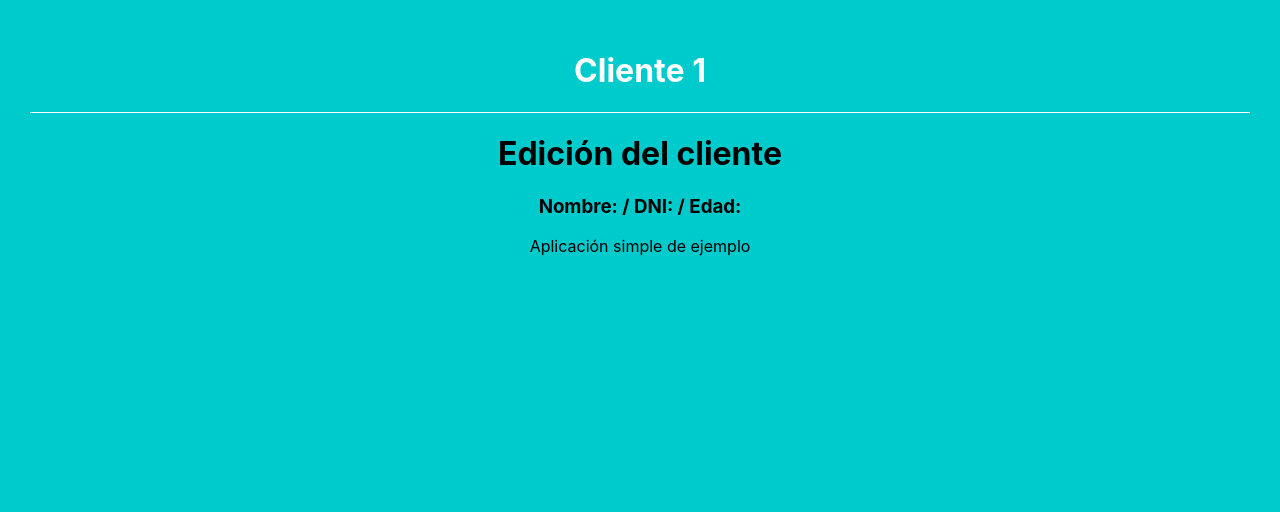
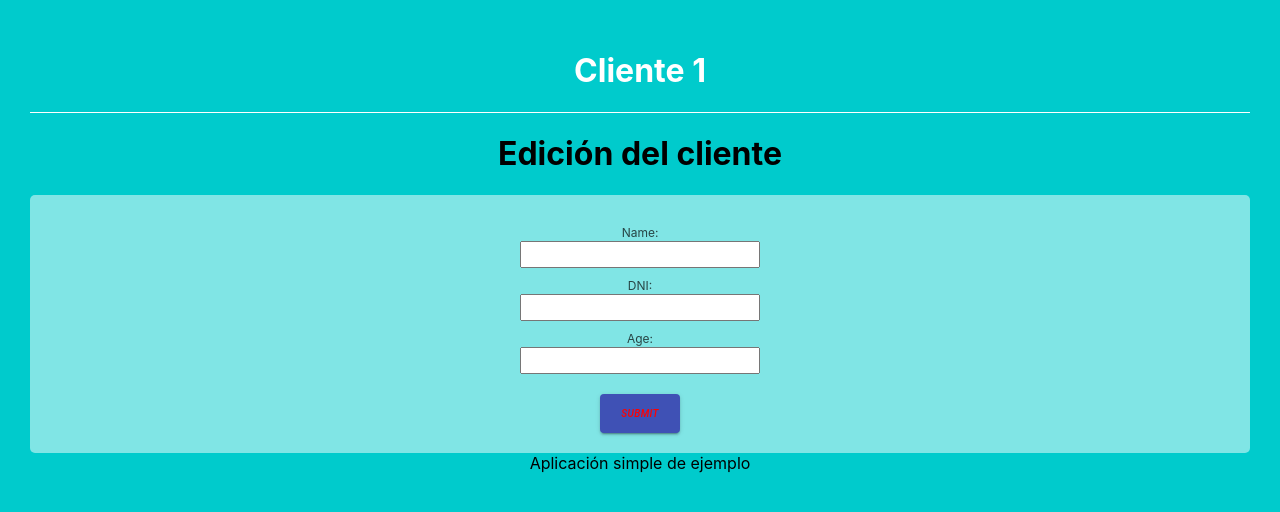
Before and after one commit to davidbejarcaceres/React-Redux-Router-Customers, a React (Create React App) app: page /customers/1/edit in a window 1280 px wide. Shown: the top 512 px of the page. Built offline with nearby package versions, Linux system fonts and the light colour scheme.

Commit message:
Redux forms lecture 189

```diff
--- a/src/components/CustomerEdit.js
+++ b/src/components/CustomerEdit.js
@@ -1,11 +1,32 @@
 import React from 'react'
 import PropTypes from 'prop-types'
+import { reduxForm, Field } from "redux-form"
+import Button from '@material-ui/core/Button';
+
 
 const CustomerEdit = ({ name, dni, age }) => {
     return (
         <div>
             <h1>Edición del cliente</h1>
-            <h3>Nombre: {name}  /  DNI: {dni}  /  Edad: {age}</h3>
+            <form action="">
+                <div>
+                    <label htmlFor="name">Name: </label>
+                    <Field name="name" component="input" type="text"></Field>
+                </div>
+                <div>
+                    <label htmlFor="dni">DNI: </label>
+                    <Field name="dni" component="input" type="text"></Field>
+                </div>
+                <div>
+                    <label htmlFor="age">Age: </label>
+                    <Field name="age" component="input" type="text"></Field>
+                </div>
+                <br></br>
+                <Button type="submit" variant="contained" color="primary">
+                    Submit
+                </Button>
+            </form>
+
         </div>
     )
 }
@@ -16,4 +37,4 @@ CustomerEdit.propTypes = {
     age: PropTypes.string.isRequired,
 }
 
-export default CustomerEdit
+export default reduxForm({ form: "CustomerEdit" })(CustomerEdit)
--- a/src/containers/CustomerContainer.js
+++ b/src/containers/CustomerContainer.js
@@ -10,15 +10,12 @@ import CustomerEdit from "../components/CustomerEdit"
 {/* <p>Datos de cliente {props.customer.name}</p> */ }
 
 const CustomerContainer = props => {
-    debugger
-
-    // const pathEdit = `customers/${props.customer.dni}/customers`
-
     const renderBody = () => (
         <Route path="/customers/:dni/edit" children={
-            ({ match }) => (
-                match ? <CustomerEdit {...props.customer} /> : <CustomerData {...props.customer} />
-            )
+            ({ match }) => {
+                const ComponentController = match ? CustomerEdit : CustomerData
+                return <ComponentController initialValues={props.customer} />
+            }
         } ></Route >
     )
 
@@ -34,6 +31,7 @@ const CustomerContainer = props => {
 CustomerContainer.propTypes = {
     dni: PropTypes.string.isRequired,
     customer: PropTypes.object.isRequired,
+    age: PropTypes.number.isRequired,
 }
 
 const mapStateToProps = (state, props) => ({
--- a/src/reducers/index.js
+++ b/src/reducers/index.js
@@ -3,7 +3,7 @@ import { customers } from './customers';
 import { reducer as reduxForm } from 'redux-form';
 import { CUSTOMER_VIEW, CUSTOMER_LIST, CUSTOMER_EDIT } from './../constants/permissions';
 
-
 export default combineReducers({
-    customers
+    customers,
+    form: reduxForm
 });
```
Also changed, not shown: src/helpers/setPropsAsInivial.js (added, +13 -0 lines), 1 other file (tests, documents, lock files or other folders).
